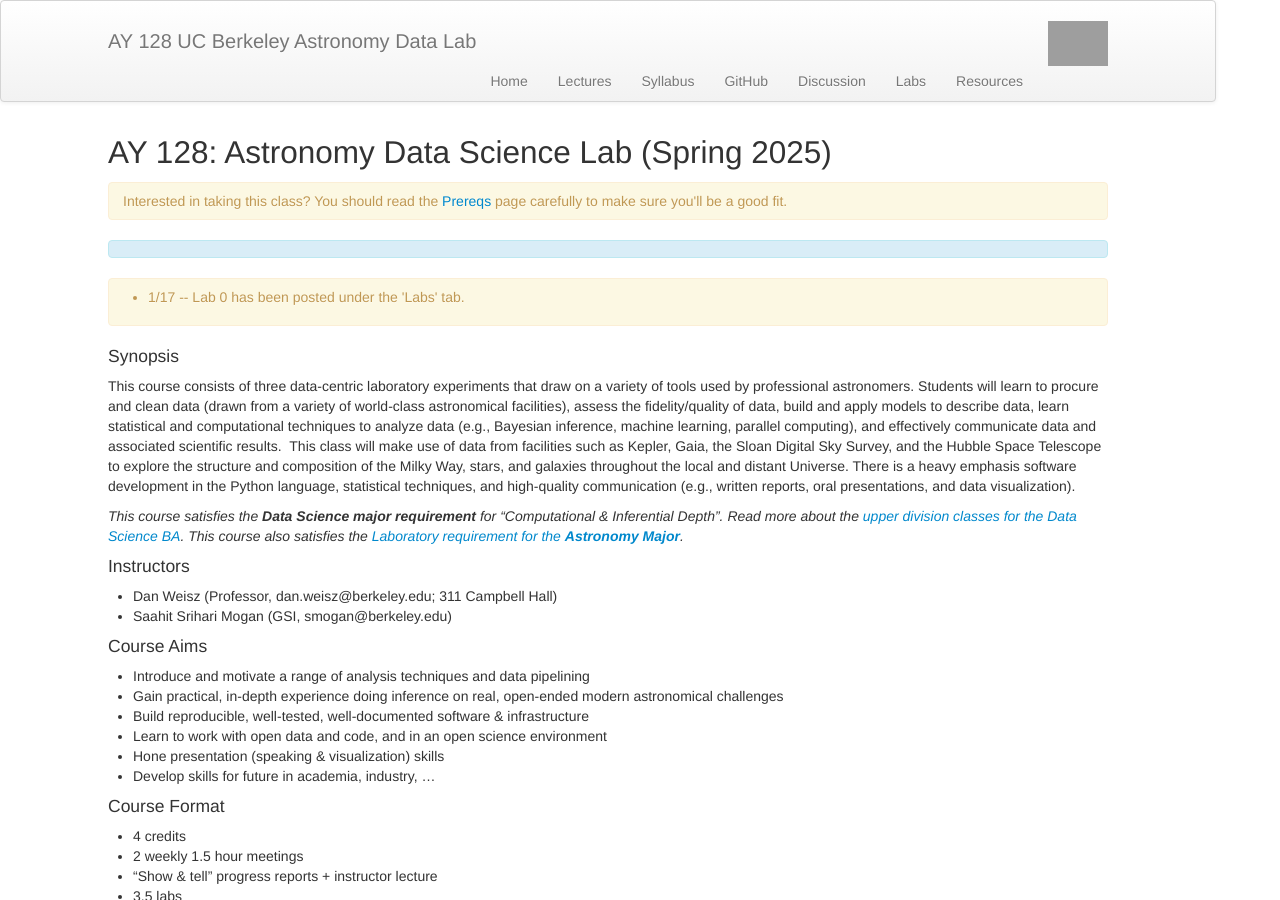
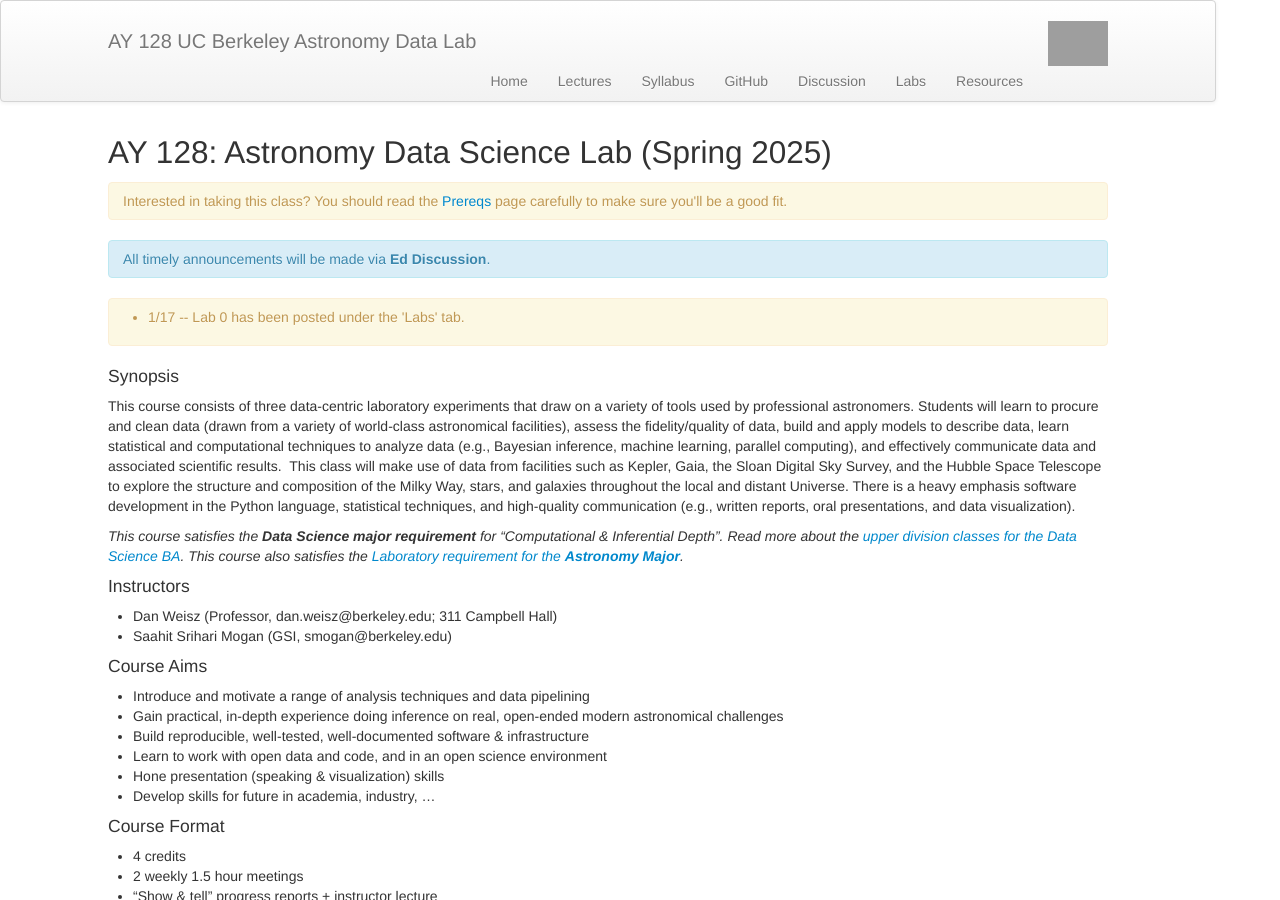
Before and after one commit to ucb-datalab/ucb-datalab.github.io, a Jekyll site: the page built from index.md, in a window 1280 px wide and 900 px high. Built offline with Jekyll 4.4.1, drawn with Linux system fonts in a browser that asks for light colours; grey boxes are pictures that could not be loaded.

Commit message:
Ed discussion update

```diff
--- a/index.md
+++ b/index.md
@@ -13,7 +13,8 @@ Interested in taking this class? You should read the <a href="https://ucb-datala
 
 
 <div class="alert alert-info" role="alert">
- <!--  All timely announcements will be made via <b>Ed Discussion</b>. Please be sure you are <a href="https://edstem.org/us/join/ruZfdd" alt="Ed Discussion">signed up</a>. -->
+All timely announcements will be made via <b>Ed Discussion</b>.
+<!-- Please be sure you are <a href="https://edstem.org/us/join/ruZfdd" alt="Ed Discussion">signed up</a>. -->
 </div>
 
 
```
Also changed, not shown: 1 other file.
